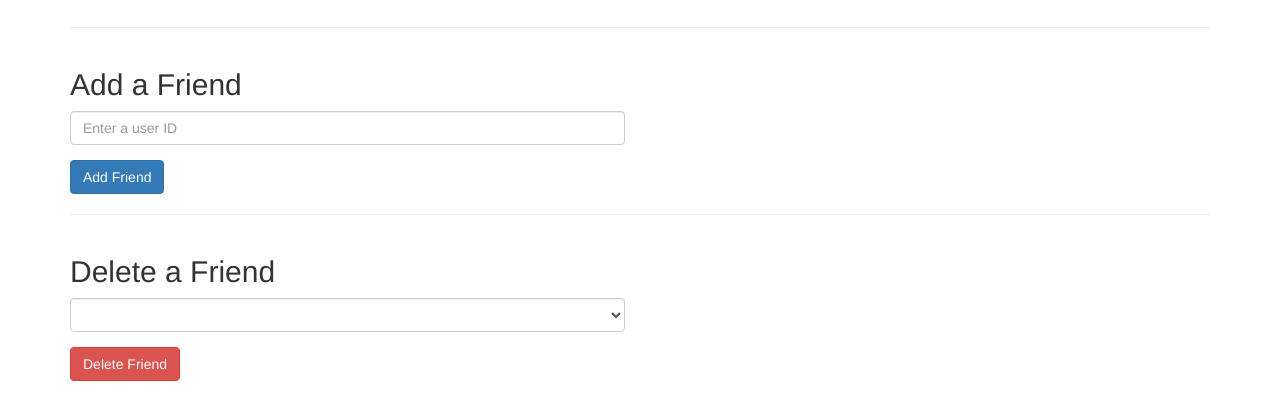
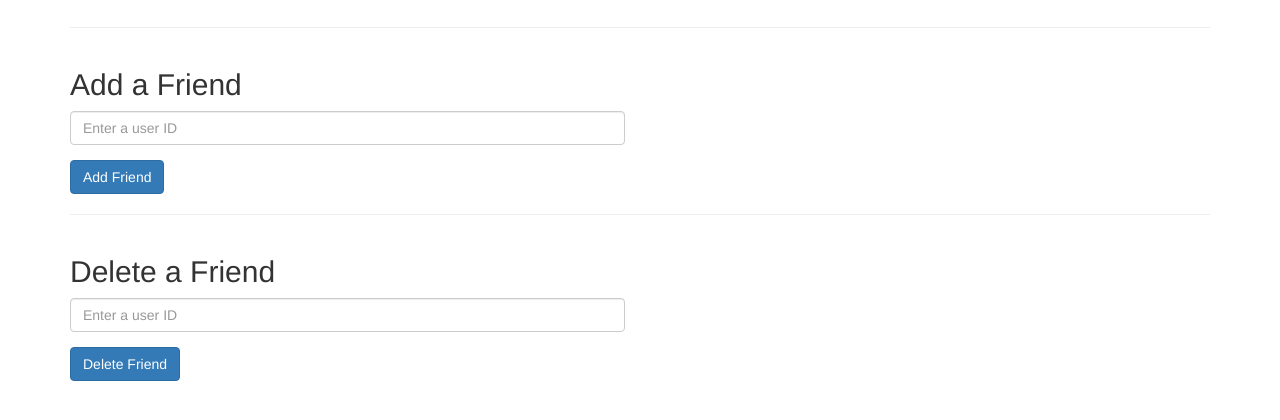
Before and after one commit to p1regera/playtracker, a PHP site: page /friends.php in a window 1280 px wide. Shown: the part 228-648 px from the top of the page. Run offline with PHP 8.4, Linux system fonts and the light colour scheme; the visitor is signed in with stand-in values (Sample User, id 1); tables that the repository leaves empty or names only in its code hold one stand-in row (values such as "Sample post"); data that the repository does not hold is empty.

Commit message:
Friend add, delete, listing basics working

```diff
--- a/site/friends.php
+++ b/site/friends.php
@@ -1,6 +1,7 @@
 <?php
-require("..\util\connect-db.php");
-require("..\util\user-db.php");
+require("..\util\\connect-db.php");
+require("..\util\\user-db.php");
+require("..\util\\friend-db.php");
 
 session_start();
 
@@ -22,7 +23,8 @@ if ($_SERVER['REQUEST_METHOD'] === 'POST') {
     }
 }
 
-// $friends = getFriends($user_id);
+$friends = getFriends($user_id);
+
 $allUsers = getAllUsers();
 ?>
 
@@ -77,7 +79,8 @@ $allUsers = getAllUsers();
                 <?php } else { ?>
                         <ul class="list-group">
                             <?php foreach ($friends as $friend) { ?>
-                                <li class="list-group-item"><?php echo getFullName($friend)[0][0]; ?></li>
+                                <li class="list-group-item"> Gamertag: <?php echo $friend["gamer_tag"]; ?>,
+                                 User ID: <?php echo $friend["user_id2"]; ?></li>
                             <?php } ?>
                         </ul>
                     <?php } ?>
@@ -99,16 +102,26 @@ $allUsers = getAllUsers();
         <div class="row">
             <div class="col-md-6">
                 <h2>Delete a Friend</h2>
+
+                <form action="friends.php" method="post">
+                    <div class="form-group">
+                        <input type="text" class="form-control" placeholder="Enter a user ID" name="delete_friend" required>
+                    </div>
+                    <button type="submit" class="btn btn-primary">Delete Friend</button>
+                </form>
+
+                <!--
                 <form action="friends.php" method="post">
                     <div class="form-group">
                         <select class="form-control" name="delete_friend" required>
                             <?php foreach ($friends as $friend) { ?>
-                                <option value="<?php echo $friend; ?>"><?php echo getFullName($friend)[0][0]; ?></option>
+                                <option value="<?php echo $friend; ?>"><?php echo $friend["gamer_tag"]; ?></option>
                             <?php } ?>
                         </select>
                     </div>
                     <button type="submit" class="btn btn-danger">Delete Friend</button>
                     </form>
+                -->
             </div>
         </div>
     </div>
--- /dev/null
+++ b/util/friend-db.php
@@ -0,0 +1,31 @@
+<?php
+
+function addFriend($user_id1, $user_id2){
+    global $db;
+    $query = "INSERT INTO Friends_with VALUES (:user_id1, :user_id2)";
+    $statement = $db->prepare($query);
+    $statement->bindValue(':user_id1', $user_id1);
+    $statement->bindValue(':user_id2', $user_id2);
+    $statement->execute();
+    $statement->closeCursor();
+}
+
+function deleteFriend($user_id1, $user_id2){
+   global $db;
+   $query = "DELETE FROM Friends_with WHERE user_id1 = $user_id1 AND user_id2 = $user_id2";
+   $statement = $db->prepare($query);
+   $statement->execute();
+   $statement->closeCursor();
+}
+
+function getFriends($user_id1) {
+   global $db;
+   $query = "SELECT gamer_tag, user_id2 FROM Friends_with, User WHERE user_id1 = $user_id1 AND user_id2 = user_id";
+   $statement = $db->prepare($query);
+   $statement->execute();
+   $results = $statement->fetchAll();
+   $statement->closeCursor();
+   return $results;
+}
+
+?>
```
